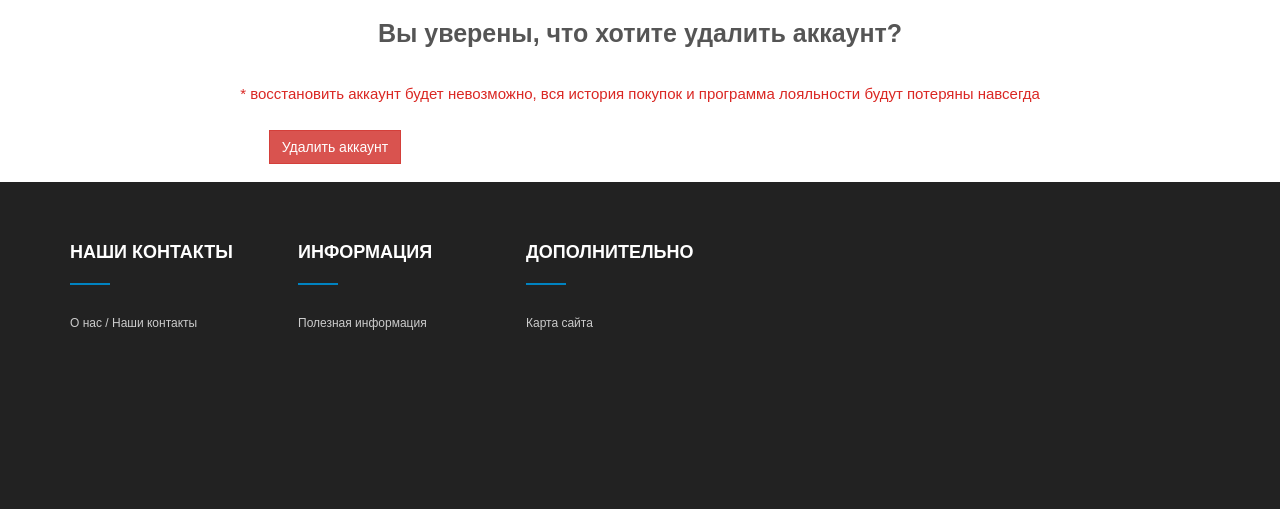
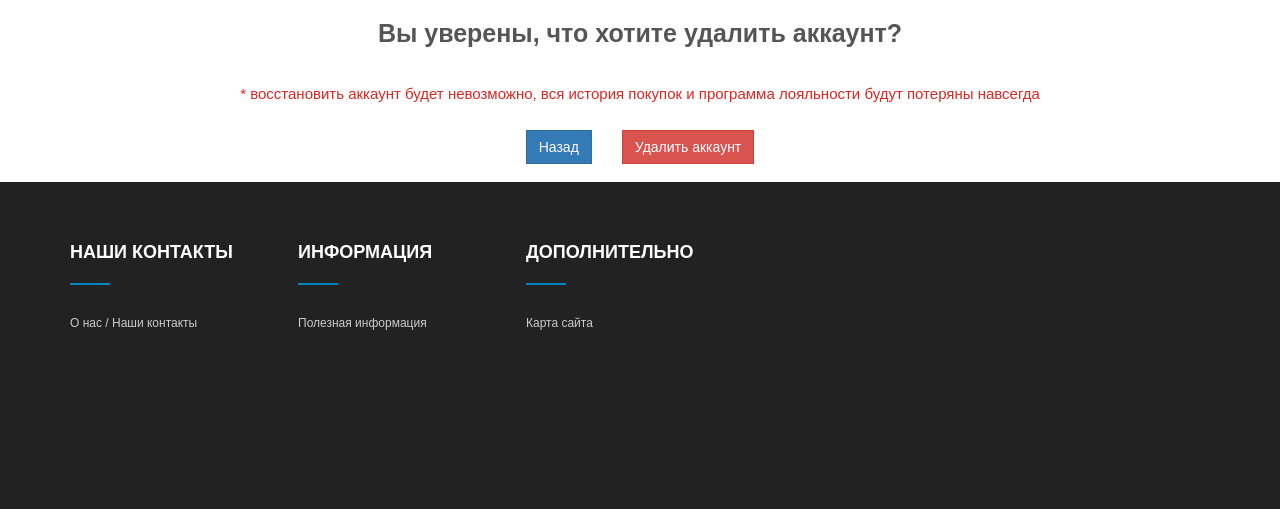
Before and after one commit to FedorSannikov1988/django_group_petproject, a Django app: page /input_user/delete_user_confirmation/ in a window 1280 px wide. Shown: the part 166-675 px from the top of the page. Run offline with Django 3.2, Linux system fonts and the light colour scheme; parts of the project's set-up code (start-up, migrations or seed data) failed here and were passed over; some libraries are stand-ins or nearby versions.

Commit message:
buttons (back/delete) located in center of page and cleared styles on the delete_user_confirmation.html

```diff
--- a/users/models.py
+++ b/users/models.py
@@ -1,4 +1,3 @@
-from django.core.exceptions import ValidationError
 from django.core.mail import send_mail
 from django.db import models
 from django.contrib.auth.models import AbstractUser
@@ -15,7 +14,7 @@ class User(AbstractUser):
     birthday = models.DateField(null=True, blank=False)
     gender = models.TextField(max_length=2, null=True, blank=False)
     phone = models.TextField(null=True, blank=False, unique=True)
-    address = models.CharField(max_length=150, null=True, blank=False)
+    address = models.CharField(max_length=150, null=True, blank=False) # try Django Address
 
     def __str__(self):
         return f'Login: {self.username} ' \
--- a/users/templates/delete_user_confirmation.html
+++ b/users/templates/delete_user_confirmation.html
@@ -15,20 +15,20 @@
 ============================================ -->
 {% block libs_css %}
 <link href="{% static 'css/bootstrap/css/bootstrap.min.css' %}" rel="stylesheet">
-<link href="{% static 'css/font-awesome/css/font-awesome.min.css' %}" rel="stylesheet">
-<link href="{% static 'js/datetimepicker/bootstrap-datetimepicker.min.css' %}" rel="stylesheet">
-<link href="{% static 'js/owl-carousel/owl.carousel.css' %}" rel="stylesheet">
-<link href="{% static 'js/owl-carousel/assets/owl.theme.default.min.css' %}" rel="stylesheet">
-<link href="{% static 'css/themecss/lib.css' %}" rel="stylesheet">
-<link href="{% static 'js/jquery-ui/jquery-ui.min.css' %}" rel="stylesheet">
+{#<link href="{% static 'css/font-awesome/css/font-awesome.min.css' %}" rel="stylesheet">#}
+{#<link href="{% static 'js/datetimepicker/bootstrap-datetimepicker.min.css' %}" rel="stylesheet">#}
+{#<link href="{% static 'js/owl-carousel/owl.carousel.css' %}" rel="stylesheet">#}
+{#<link href="{% static 'js/owl-carousel/assets/owl.theme.default.min.css' %}" rel="stylesheet">#}
+{#<link href="{% static 'css/themecss/lib.css' %}" rel="stylesheet">#}
+{#<link href="{% static 'js/jquery-ui/jquery-ui.min.css' %}" rel="stylesheet">#}
 {% endblock %}
 
 <!-- Theme CSS
 ============================================ -->
 {% block theme_css %}
 <link href="{% static 'css/themecss/so_megamenu.css' %}" rel="stylesheet">
-<link href="{% static 'css/themecss/so-categories.css' %}" rel="stylesheet">
-<link href="{% static 'css/themecss/so-listing-tabs.css' %}" rel="stylesheet">
+{#<link href="{% static 'css/themecss/so-categories.css' %}" rel="stylesheet">#}
+{#<link href="{% static 'css/themecss/so-listing-tabs.css' %}" rel="stylesheet">#}
 <link href="{% static 'css/footer1.css' %}" rel="stylesheet">
 <link href="{% static 'css/header1.css' %}" rel="stylesheet">
 <link id="color_scheme" href="{% static 'css/theme.css' %}" rel="stylesheet">
@@ -41,25 +41,19 @@
 
 <!-- Main Container  -->
 {% block main_container %}
-<div class="row">
-    <div>
-        <h1 style="text-align: center"><b>Вы уверены, что хотите удалить аккаунт?</b></h1>
+    <div class="text-center">
+        <h1><b>Вы уверены, что хотите удалить аккаунт?</b></h1>
         <br>
-        <h4 style="text-align: center; color: #DA2723">* восстановить аккаунт будет невозможно, вся история покупок и программа лояльности будут потеряны навсегда </h4>
+        <h4 style="color: #DA2723">* восстановить аккаунт будет невозможно, вся история покупок и программа лояльности будут потеряны навсегда </h4>
     </div>
     <br>
-    <form action="{% url 'users:register' %}" method="post" novalidate style="margin-left: 20px; width:630px;">
-        {% csrf_token %}
-        <div class="buttons clearfix">
-            <div class="text-center">
-                {% if user.is_authenticated %}
-                    <a href="{% url 'users:my_account' %}" class="btn btn-md btn-primary" title="Назад">Назад</a>
-                {% endif %}
-                <a href="{% url 'users:delete_profile' %}" class="btn btn-md btn-danger" title="Удалить аккаунт" style="margin-left: 30px;">Удалить аккаунт</a>
-            </div>
-        </div>
-    </form>
-</div>
+    <form action="{% url 'users:register' %}" method="post" novalidate style="margin-left: auto; margin-right: auto; width: 400px; ">
+    {% csrf_token %}
+    <div style="display: flex; justify-content: center;">
+        <a href="{% url 'users:my_account' %}" class="btn btn-md btn-primary" style="margin-right: 30px;" title="Назад">Назад</a>
+        <input formaction="{% url 'users:delete_profile' %}" type="submit" value="Удалить аккаунт" class="btn btn-md btn-danger">
+    </div>
+</form>
 <div>
     <br>
 </div>
@@ -69,22 +63,22 @@
 <!-- Include Libs & Plugins
 ============================================ -->
 {% block libs_and_plugins %}
-<script type="text/javascript" src="{% static 'js/jquery-2.2.4.min.js' %}"></script>
-<script type="text/javascript" src="{% static 'js/bootstrap.min.js' %}"></script>
-<script type="text/javascript" src="{% static 'js/owl-carousel/owl.carousel.js' %}"></script>
-<script type="text/javascript" src="{% static 'js/themejs/libs.js' %}"></script>
-<script type="text/javascript" src="{% static 'js/unveil/jquery.unveil.js' %}"></script>
-<script type="text/javascript" src="{% static 'js/countdown/jquery.countdown.min.js' %}"></script>
-<script type="text/javascript" src="{% static 'js/dcjqaccordion/jquery.dcjqaccordion.2.8.min.js' %}"></script>
-<script type="text/javascript" src="{% static 'js/datetimepicker/moment.js' %}"></script>
-<script type="text/javascript" src="{% static 'js/datetimepicker/bootstrap-datetimepicker.min.js' %}"></script>
-<script type="text/javascript" src="{% static 'js/jquery-ui/jquery-ui.min.js' %}"></script>
+{#<script type="text/javascript" src="{% static 'js/jquery-2.2.4.min.js' %}"></script>#}
+{#<script type="text/javascript" src="{% static 'js/bootstrap.min.js' %}"></script>#}
+{#<script type="text/javascript" src="{% static 'js/owl-carousel/owl.carousel.js' %}"></script>#}
+{#<script type="text/javascript" src="{% static 'js/themejs/libs.js' %}"></script>#}
+{#<script type="text/javascript" src="{% static 'js/unveil/jquery.unveil.js' %}"></script>#}
+{#<script type="text/javascript" src="{% static 'js/countdown/jquery.countdown.min.js' %}"></script>#}
+{#<script type="text/javascript" src="{% static 'js/dcjqaccordion/jquery.dcjqaccordion.2.8.min.js' %}"></script>#}
+{#<script type="text/javascript" src="{% static 'js/datetimepicker/moment.js' %}"></script>#}
+{#<script type="text/javascript" src="{% static 'js/datetimepicker/bootstrap-datetimepicker.min.js' %}"></script>#}
+{#<script type="text/javascript" src="{% static 'js/jquery-ui/jquery-ui.min.js' %}"></script>#}
 {% endblock %}
 
 <!-- Theme files
 ============================================ -->
 {% block theme_files %}
-<script type="text/javascript" src="{% static 'js/themejs/so_megamenu.js' %}"></script>
-<script type="text/javascript" src="{% static 'js/themejs/addtocart.js' %}"></script>
-<script type="text/javascript" src="{% static 'js/themejs/application.js' %}"></script>
+{#<script type="text/javascript" src="{% static 'js/themejs/so_megamenu.js' %}"></script>#}
+{#<script type="text/javascript" src="{% static 'js/themejs/addtocart.js' %}"></script>#}
+{#<script type="text/javascript" src="{% static 'js/themejs/application.js' %}"></script>#}
 {% endblock %}
--- a/users/templates/my_account.html
+++ b/users/templates/my_account.html
@@ -120,8 +120,6 @@
                             <div class="pull-right">
                                 <input type="submit" value="Сохранить изминения" class="btn btn-md btn-primary"
                                        style="margin-right: 450px;"/>
-{#                                <input formaction="{% url 'users:delete_profile' %}" type="submit" value="Удалить аккаунт" class="btn btn-md btn-danger"#}
-{#                                       style="margin-right: 35px;"/>#}
                                 <input formaction="{% url 'users:delete_user_confirmation' %}" type="submit"
                                        value="Удалить аккаунт" class="btn btn-md btn-danger"
                                        style="margin-right: 35px;"/>
```
